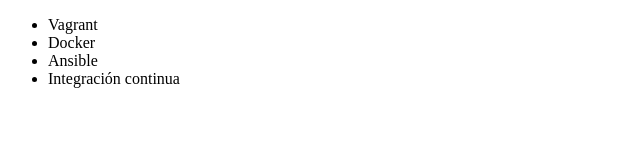
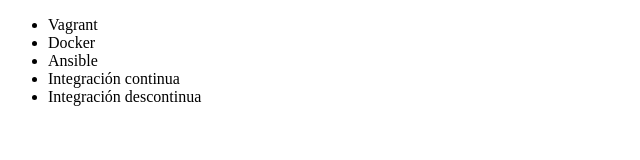
Before and after one commit to Bick90/alura-git, a plain HTML site: page index.html in a window 1280 px wide. Shown: the whole page, without its empty margins (0-640 px from the left). Drawn offline with Linux system fonts and the light colour scheme.

Commit message:
agregada linea de comando duplicada a nuestro archivo index.html

```diff
--- a/index.html
+++ b/index.html
@@ -10,6 +10,7 @@
          <li> Docker </li>
          <li> Ansible </li>
          <li> Integración continua </li>
+         <li> Integración descontinua </li>
      </ul>
 </body>
 </html>
```
